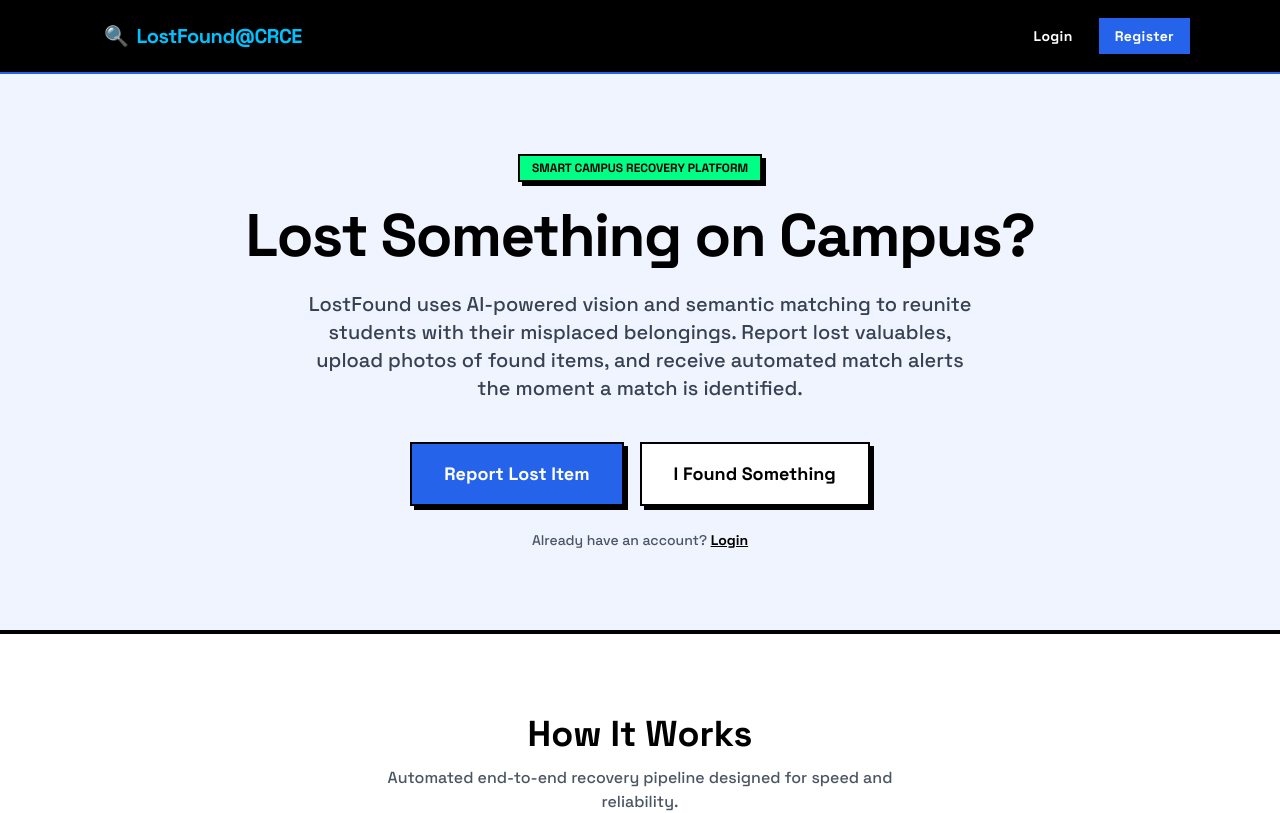
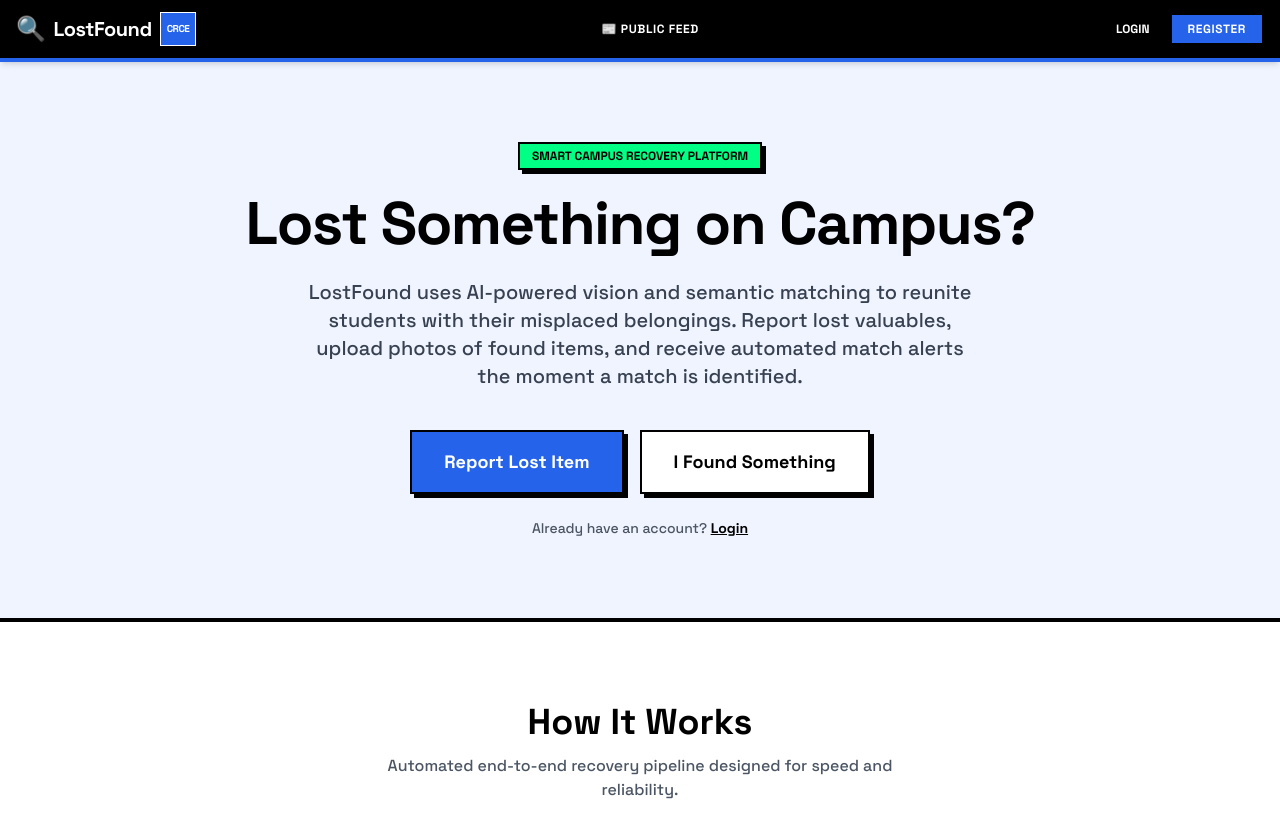
Before and after one commit to Jeetchavan02/CCL_Miniproject, a React (Vite) app in the folder frontend/: page / in a window 1280 px wide. Shown: the top 813 px of the page. Built offline with nearby package versions, Linux system fonts and the light colour scheme.

Commit message:
Phase 10: Streamline Navbar with direct action pills, user role badge, and mobile drawer

```diff
--- a/frontend/src/components/Navbar.jsx
+++ b/frontend/src/components/Navbar.jsx
@@ -5,7 +5,8 @@ export default function Navbar() {
   const navigate = useNavigate();
   const location = useLocation();
   const token = localStorage.getItem("token");
-  const role = localStorage.getItem("role");
+  const role = localStorage.getItem("role") || "student";
+  const userEmail = localStorage.getItem("email") || "";
   const [menuOpen, setMenuOpen] = useState(false);
 
   const handleLogout = () => {
@@ -14,97 +15,139 @@ export default function Navbar() {
     navigate("/login");
   };
 
-  // Back button rules: show on /lost/new, /found/new, /claims; hide on /login, /register, /matches
-  const hideBackRoutes = ["/login", "/register", "/matches", "/"];
-  const showBack = !hideBackRoutes.includes(location.pathname);
+  const isActive = (path) => location.pathname === path;
 
   return (
-    <nav className="bg-black border-b-2 border-[#2563EB] relative z-50">
-      <div className="max-w-6xl mx-auto px-6 py-4 flex items-center justify-between">
-        {/* LEFT: Back button + Logo */}
-        <div className="flex items-center gap-4">
-          {showBack ? (
-            <button
-              onClick={() => window.history.back()}
-              className="text-white font-bold hover:text-[#00C2FF] flex items-center gap-1 transition-colors text-sm"
-              title="Go back"
-            >
-              ← Back
-            </button>
-          ) : (
-            <div className="w-0" />
-          )}
-
+    <nav className="bg-black border-b-4 border-[#2563EB] sticky top-0 z-50 shadow-md">
+      <div className="max-w-7xl mx-auto px-4 py-3 flex items-center justify-between">
+        {/* LEFT: Brand Logo */}
+        <div className="flex items-center gap-3">
           <Link
-            to={token ? "/matches" : "/login"}
-            className="text-[#00C2FF] font-bold text-xl tracking-tight flex items-center gap-2"
+            to={token ? "/feed" : "/"}
+            className="text-[#00C2FF] font-black text-xl tracking-tight flex items-center gap-2 hover:opacity-90"
           >
-            <span>🔍</span> LostFound@CRCE
+            <span className="text-2xl">🔍</span>
+            <span className="text-white">LostFound</span>
+            <span className="bg-[#2563EB] text-white text-[10px] uppercase font-black px-1.5 py-0.5 rounded-none border border-white">
+              CRCE
+            </span>
           </Link>
         </div>
 
-        {/* CENTER: Empty spacer */}
-        <div className="hidden md:block flex-1" />
+        {/* CENTER: Direct One-Click Navigation Pills */}
+        <div className="hidden lg:flex items-center gap-2">
+          <Link
+            to="/feed"
+            className={`px-3 py-1.5 text-xs uppercase font-black tracking-wider border-2 transition-all ${
+              isActive("/feed")
+                ? "bg-[#00FF85] text-black border-black shadow-[2px_2px_0px_rgba(255,255,255,1)]"
+                : "bg-transparent text-white border-transparent hover:border-white"
+            }`}
+          >
+            📰 Public Feed
+          </Link>
 
-        {/* RIGHT: Desktop Nav Links */}
-        <div className="hidden md:flex items-center gap-6 font-bold text-sm tracking-wide">
-          {!token ? (
+          {token && (
             <>
               <Link
+                to="/lost/new"
+                className={`px-3 py-1.5 text-xs uppercase font-black tracking-wider border-2 transition-all ${
+                  isActive("/lost/new")
+                    ? "bg-[#FF5555] text-white border-white shadow-[2px_2px_0px_rgba(255,255,255,1)]"
+                    : "bg-transparent text-white border-transparent hover:border-white"
+                }`}
+              >
+                🚨 Report Lost
+              </Link>
+
+              <Link
+                to="/found/new"
+                className={`px-3 py-1.5 text-xs uppercase font-black tracking-wider border-2 transition-all ${
+                  isActive("/found/new")
+                    ? "bg-[#00C2FF] text-black border-black shadow-[2px_2px_0px_rgba(255,255,255,1)]"
+                    : "bg-transparent text-white border-transparent hover:border-white"
+                }`}
+              >
+                📸 Report Found
+              </Link>
+
+              <Link
+                to="/matches"
+                className={`px-3 py-1.5 text-xs uppercase font-black tracking-wider border-2 transition-all ${
+                  isActive("/matches")
+                    ? "bg-[#FFD60A] text-black border-black shadow-[2px_2px_0px_rgba(255,255,255,1)]"
+                    : "bg-transparent text-white border-transparent hover:border-white"
+                }`}
+              >
+                ⚡ AI Matches
+              </Link>
+
+              {role === "security" && (
+                <Link
+                  to="/claims"
+                  className={`px-3 py-1.5 text-xs uppercase font-black tracking-wider border-2 transition-all ${
+                    isActive("/claims")
+                      ? "bg-[#FF9F1C] text-black border-black shadow-[2px_2px_0px_rgba(255,255,255,1)]"
+                      : "bg-transparent text-[#FFD60A] border-transparent hover:border-[#FFD60A]"
+                  }`}
+                >
+                  🛡️ Security Desk
+                </Link>
+              )}
+            </>
+          )}
+        </div>
+
+        {/* RIGHT: User Badge & Actions */}
+        <div className="hidden lg:flex items-center gap-3">
+          {!token ? (
+            <div className="flex items-center gap-2">
+              <Link
                 to="/login"
-                className="text-white hover:text-[#00C2FF] transition-colors"
+                className="text-white hover:text-[#00C2FF] font-bold text-xs uppercase px-3 py-1.5"
               >
                 Login
               </Link>
               <Link
                 to="/register"
-                className="bg-[#2563EB] text-white px-4 py-2 border-2 border-white neo-btn"
+                className="bg-[#2563EB] text-white px-4 py-1.5 border-2 border-white neo-btn font-bold text-xs uppercase tracking-wider"
               >
                 Register
               </Link>
-            </>
+            </div>
           ) : (
-            <>
-              <Link
-                to="/lost/new"
-                className="text-white hover:text-[#00C2FF] transition-colors"
-              >
-                Report Lost
-              </Link>
-              <Link
-                to="/found/new"
-                className="text-white hover:text-[#00C2FF] transition-colors"
-              >
-                Report Found
-              </Link>
-              <Link
-                to="/matches"
-                className="text-white hover:text-[#00C2FF] transition-colors"
-              >
-                My Matches
-              </Link>
-
-              {role === "security" && (
-                <Link
-                  to="/claims"
-                  className="text-[#FFD60A] hover:text-white transition-colors"
-                >
-                  Claims
-                </Link>
-              )}
+            <div className="flex items-center gap-3">
+              <div className="flex items-center gap-2 border border-gray-700 bg-gray-900 px-2.5 py-1 text-xs">
+                <span
+                  className={`w-2 h-2 rounded-full ${
+                    role === "security" ? "bg-amber-400" : "bg-emerald-400"
+                  }`}
+                />
+                <span className="text-gray-300 font-medium text-[11px] truncate max-w-[130px]">
+                  {userEmail.split("@")[0] || "User"}
+                </span>
+                <span className="bg-black text-[9px] uppercase font-black text-gray-300 px-1.5 py-0.5 border border-gray-700">
+                  {role}
+                </span>
+              </div>
 
               <button
                 onClick={handleLogout}
-                className="bg-red-600 text-white px-3 py-1.5 border-2 border-white neo-btn"
+                className="bg-red-600 hover:bg-red-700 text-white px-3 py-1 border border-white text-xs font-bold uppercase transition-colors"
               >
                 Logout
               </button>
-            </>
+            </div>
           )}
         </div>
 
         {/* Mobile Hamburger Button */}
-        <div className="md:hidden">
+        <div className="lg:hidden flex items-center gap-2">
+          {token && (
+            <span className="text-[10px] uppercase font-bold text-[#00C2FF] border border-[#00C2FF] px-2 py-0.5">
+              {role}
+            </span>
+          )}
           <button
             onClick={() => setMenuOpen(!menuOpen)}
             className="text-white text-2xl font-bold p-1 focus:outline-none"
@@ -115,61 +158,69 @@ export default function Navbar() {
         </div>
       </div>
 
-      {/* Mobile Dropdown Menu */}
+      {/* Mobile Dropdown Drawer */}
       {menuOpen && (
-        <div className="md:hidden bg-black border-t border-[#2563EB] flex flex-col font-bold text-sm tracking-wide">
+        <div className="lg:hidden bg-black border-t-2 border-[#2563EB] p-4 flex flex-col gap-2 font-bold text-sm tracking-wide">
+          <Link
+            to="/feed"
+            onClick={() => setMenuOpen(false)}
+            className="py-2.5 px-4 bg-gray-900 text-[#00FF85] border border-gray-800 flex items-center gap-2"
+          >
+            📰 Public Feed (All Lost & Found)
+          </Link>
+
           {!token ? (
-            <>
+            <div className="flex gap-2 pt-2">
               <Link
                 to="/login"
                 onClick={() => setMenuOpen(false)}
-                className="py-3 px-6 text-white hover:bg-gray-900 border-b border-gray-800"
+                className="flex-1 text-center py-2 bg-gray-800 text-white border border-white text-xs uppercase"
               >
                 Login
               </Link>
               <Link
                 to="/register"
                 onClick={() => setMenuOpen(false)}
-                className="py-3 px-6 text-[#00C2FF] hover:bg-gray-900"
+                className="flex-1 text-center py-2 bg-[#2563EB] text-white border border-white text-xs uppercase"
               >
                 Register
               </Link>
-            </>
+            </div>
           ) : (
             <>
               <Link
                 to="/lost/new"
                 onClick={() => setMenuOpen(false)}
-                className="py-3 px-6 text-white hover:bg-gray-900 border-b border-gray-800"
+                className="py-2.5 px-4 bg-gray-900 text-white border border-gray-800 flex items-center gap-2"
               >
-                Report Lost
+                🚨 Report Lost Item
               </Link>
               <Link
                 to="/found/new"
                 onClick={() => setMenuOpen(false)}
-                className="py-3 px-6 text-white hover:bg-gray-900 border-b border-gray-800"
+                className="py-2.5 px-4 bg-gray-900 text-white border border-gray-800 flex items-center gap-2"
               >
-                Report Found
+                📸 Report Found Item
               </Link>
               <Link
                 to="/matches"
                 onClick={() => setMenuOpen(false)}
-                className="py-3 px-6 text-white hover:bg-gray-900 border-b border-gray-800"
+                className="py-2.5 px-4 bg-gray-900 text-[#FFD60A] border border-gray-800 flex items-center gap-2"
               >
-                My Matches
+                ⚡ My AI Matches
               </Link>
               {role === "security" && (
                 <Link
                   to="/claims"
                   onClick={() => setMenuOpen(false)}
-                  className="py-3 px-6 text-[#FFD60A] hover:bg-gray-900 border-b border-gray-800"
+                  className="py-2.5 px-4 bg-gray-900 text-[#FF9F1C] border border-gray-800 flex items-center gap-2"
                 >
-                  Claims
+                  🛡️ Security Claims Desk
                 </Link>
               )}
               <button
                 onClick={handleLogout}
-                className="text-left py-3 px-6 text-red-400 hover:bg-gray-900"
+                className="text-center py-2 mt-2 bg-red-600 text-white border border-white text-xs uppercase font-bold"
               >
                 Logout
               </button>
```
